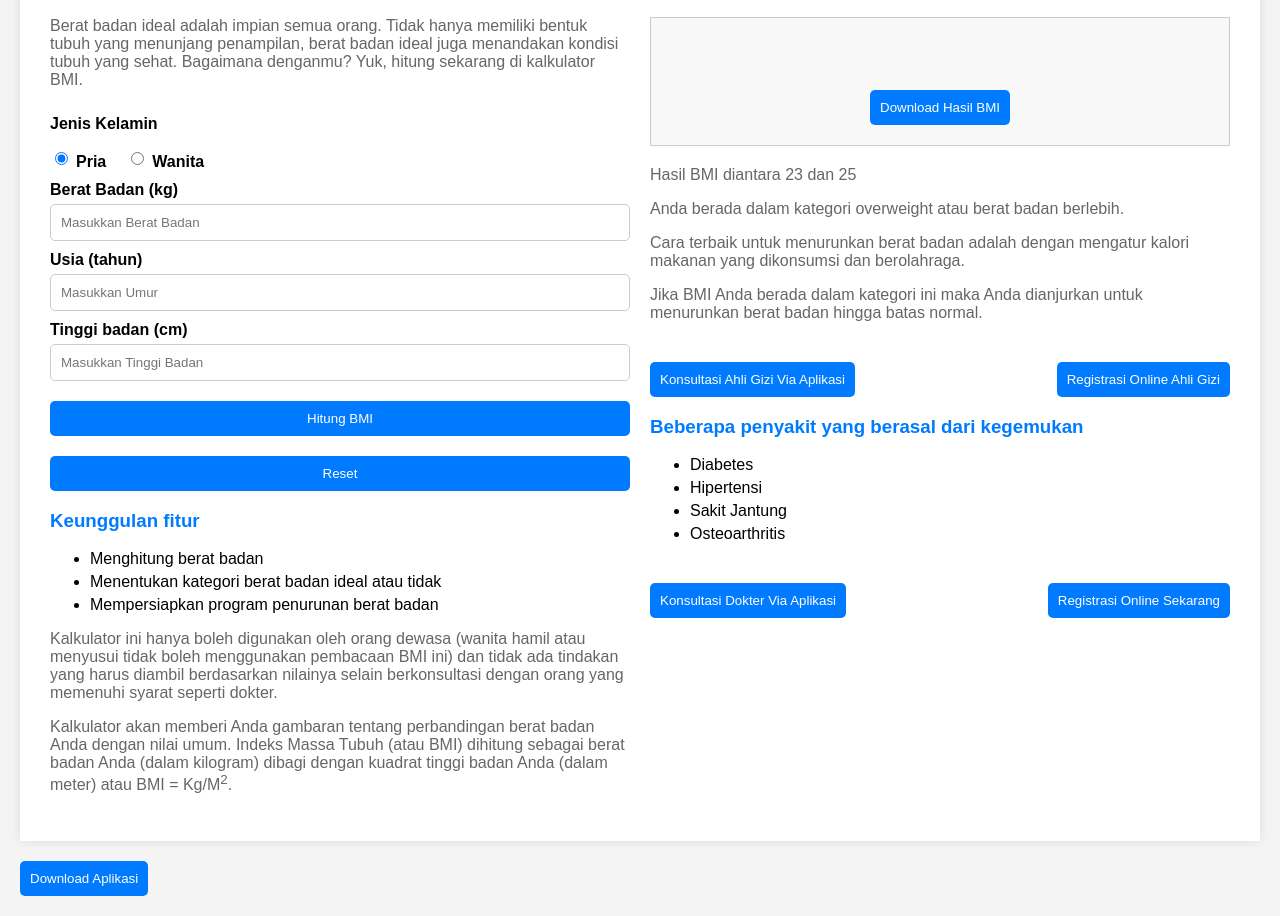
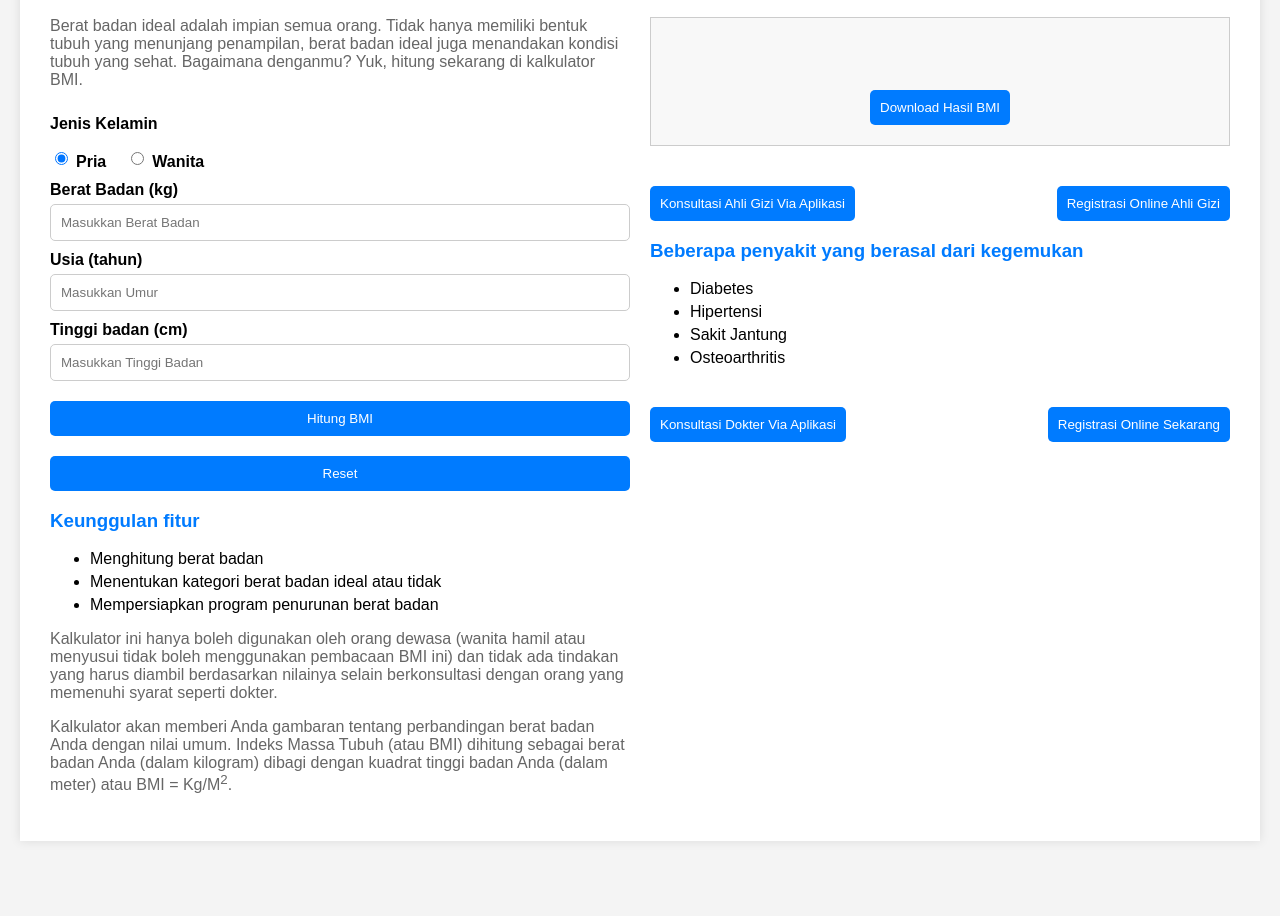
Before and after one commit to revou-fundamental-course/5-aug-24-Dimas461, a plain HTML site: page index.html in a window 1280 px wide. Shown: the part 101-1017 px from the top of the page. After the commit the page ends 962 px from the top, so only its background shows below. Drawn offline with Linux system fonts and the light colour scheme.

Commit message:
Update index.html

```diff
--- a/index.html
+++ b/index.html
@@ -1,19 +1,30 @@
 <!DOCTYPE html>
 <html lang="en">
 <head>
+    <!-- Bagian kepala dokumen, isinya ada info dasar kayak charset, viewport buat responsif, sama link ke CSS dan JS -->
     <meta charset="UTF-8">
+    <!-- Biar tampilannya pas di semua perangkat -->
     <meta name="viewport" content="width=device-width, initial-scale=1.0">
+    <!-- Judul yang nongol di tab browser -->
     <title>Kalkulator BMI</title>
+    <!-- Link ke file CSS biar tampilan lebih keren -->
     <link rel="stylesheet" href="css/style.css">
-   <script src="js/script.js"></script>
+    <!-- Link ke file JavaScript buat fungsi kalkulatornya -->
+    <script src="js/script.js"></script>
 </head>
 <body>
+    <!-- Kontainer utama yang ngebungkus semua konten -->
     <div class="container">
+        <!-- Bagian kalkulator BMI -->
         <div class="bmi-calculator">
+            <!-- Judul kalkulatornya -->
             <h2>Kalkulator BMI</h2>
+            <!-- Paragraf pembuka, kasih info soal pentingnya berat badan ideal -->
             <p>Berat badan ideal adalah impian semua orang. Tidak hanya memiliki bentuk tubuh yang menunjang penampilan, berat badan ideal juga menandakan kondisi tubuh yang sehat. Bagaimana denganmu? Yuk, hitung sekarang di kalkulator BMI.</p>
 
+            <!-- Form untuk input data pengguna -->
             <form id="bmiForm" onsubmit="return calculateBMI(event)">
+                <!-- Pilihan jenis kelamin -->
                 <label>Jenis Kelamin</label>
                 <div class="gender-options">
                     <input type="radio" id="male" name="gender" value="Pria" checked>
@@ -22,21 +33,24 @@
                     <label for="female">Wanita</label>
                 </div>
 
+                <!-- Input berat badan -->
                 <label for="weight">Berat Badan (kg)</label>
                 <input type="number" id="weight" placeholder="Masukkan Berat Badan" required>
 
+                <!-- Input usia -->
                 <label for="age">Usia (tahun)</label>
                 <input type="number" id="age" placeholder="Masukkan Umur" required>
 
+                <!-- Input tinggi badan -->
                 <label for="height">Tinggi badan (cm)</label>
                 <input type="number" id="height" placeholder="Masukkan Tinggi Badan" required>
 
+                <!-- Tombol buat hitung BMI dan reset form -->
                 <button type="submit">Hitung BMI</button>
                 <button type="reset">Reset</button>
             </form>
 
-
-
+            <!-- Bagian fitur yang ditawarkan -->
             <div class="features">
                 <h3>Keunggulan fitur</h3>
                 <ul>
@@ -44,27 +58,32 @@
                     <li>Menentukan kategori berat badan ideal atau tidak</li>
                     <li>Mempersiapkan program penurunan berat badan</li>
                 </ul>
+                <!-- Paragraf tambahan tentang penggunaan kalkulator -->
                 <p>Kalkulator ini hanya boleh digunakan oleh orang dewasa (wanita hamil atau menyusui tidak boleh menggunakan pembacaan BMI ini) dan tidak ada tindakan yang harus diambil berdasarkan nilainya selain berkonsultasi dengan orang yang memenuhi syarat seperti dokter.</p>
                 <p>Kalkulator akan memberi Anda gambaran tentang perbandingan berat badan Anda dengan nilai umum. Indeks Massa Tubuh (atau BMI) dihitung sebagai berat badan Anda (dalam kilogram) dibagi dengan kuadrat tinggi badan Anda (dalam meter) atau BMI = Kg/M<sup>2</sup>.</p>
             </div>
         </div>
 
+        <!-- Bagian untuk menampilkan hasil BMI -->
         <div class="bmi-result">
             <h2>Hasil</h2>
             <div id="result" class="result-box">
+                <!-- Tempat nilai BMI bakal ditampilkan -->
                 <h1 id="bmiValue"></h1>
+                <!-- Tombol buat download hasil BMI -->
                 <button id="download">Download Hasil BMI</button>
             </div>
+            <!-- Saran tambahan dan tombol konsultasi -->
             <div class="advice">
-                <p>Hasil BMI diantara 23 dan 25</p>
-                <p>Anda berada dalam kategori overweight atau berat badan berlebih.</p>
-                <p>Cara terbaik untuk menurunkan berat badan adalah dengan mengatur kalori makanan yang dikonsumsi dan berolahraga.</p>
-                <p>Jika BMI Anda berada dalam kategori ini maka Anda dianjurkan untuk menurunkan berat badan hingga batas normal.</p>
+                <div id="result"></div>
+                <div id="additional-result"></div>
+
                 <div class="consult-buttons">
                     <button>Konsultasi Ahli Gizi Via Aplikasi</button>
                     <button>Registrasi Online Ahli Gizi</button>
                 </div>
             </div>
+            <!-- Info tentang penyakit yang terkait dengan kegemukan -->
             <div class="diseases">
                 <h3>Beberapa penyakit yang berasal dari kegemukan</h3>
                 <ul>
@@ -73,6 +92,7 @@
                     <li>Sakit Jantung</li>
                     <li>Osteoarthritis</li>
                 </ul>
+                <!-- Tombol konsultasi dokter -->
                 <div class="consult-buttons">
                     <button>Konsultasi Dokter Via Aplikasi</button>
                     <button>Registrasi Online Sekarang</button>
@@ -80,9 +100,5 @@
             </div>
         </div>
     </div>
-    <div class="app-download">
-        <button>Download Aplikasi</button>
-    </div>
-    <script src="script.js"></script>
 </body>
 </html>
```
